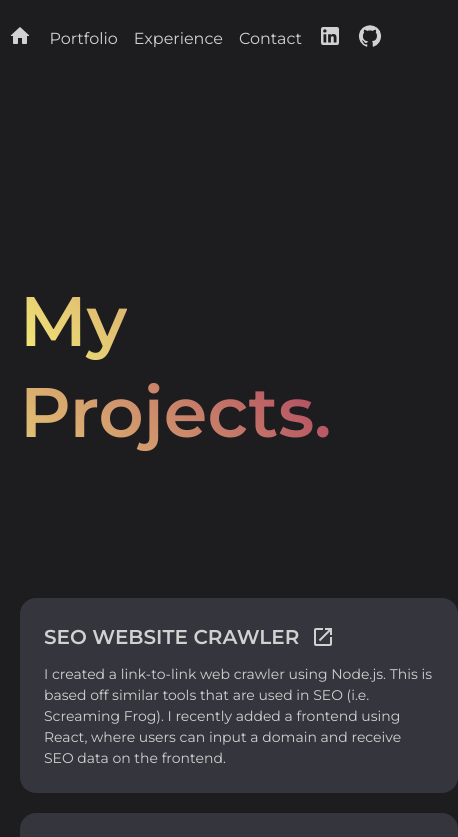
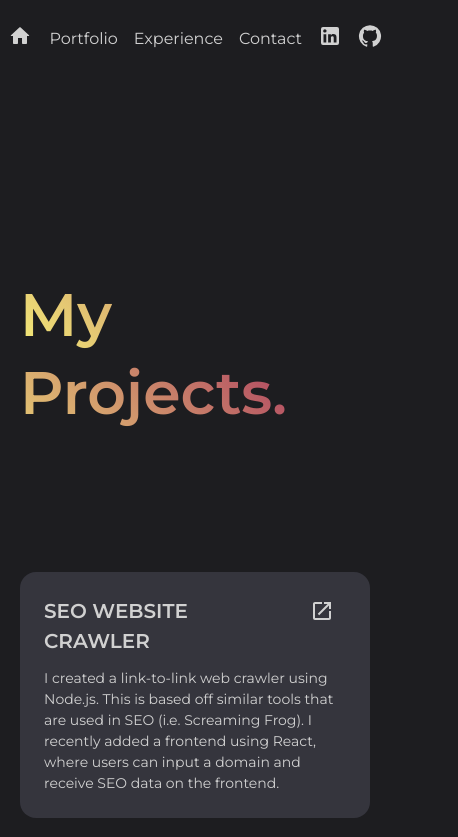
Before and after one commit to katesheldon18/portfolio, a Next.js app: page /portfolio in a window 390 px wide. Shown: the top 837 px of the page, 458 px wide, since content can reach past the window. Built offline with nearby package versions, Linux system fonts and the light colour scheme.

Commit message:
Mobile styling

```diff
--- a/components/ProjectTile/ProjectTile.module.scss
+++ b/components/ProjectTile/ProjectTile.module.scss
@@ -1,7 +1,6 @@
 @import "/styles/variables";
 
 .base {
-    width: 50%;
     padding: 24px;
     line-height: 1.5;
     background-color: $color-dark-secondary;
@@ -30,8 +29,8 @@
     font-size: $font-size-sm;
 }
 
-@media (max-width: 550px) {
+@media (min-width: 550px) {
     .base {
-        width: 100%;
+        width: 50%;
     }
 }
--- a/styles/variables.scss
+++ b/styles/variables.scss
@@ -6,7 +6,7 @@ $color-med: #ababab;
 $font-size-reg: 16px;
 $font-size-lg: 20px;
 $font-size-sm: 14px;
-$font-size-heading: 70px;
+$font-size-heading: 60px;
 
 $font-weight-heavy: 600;
 $font-weight-light: 100;
```
